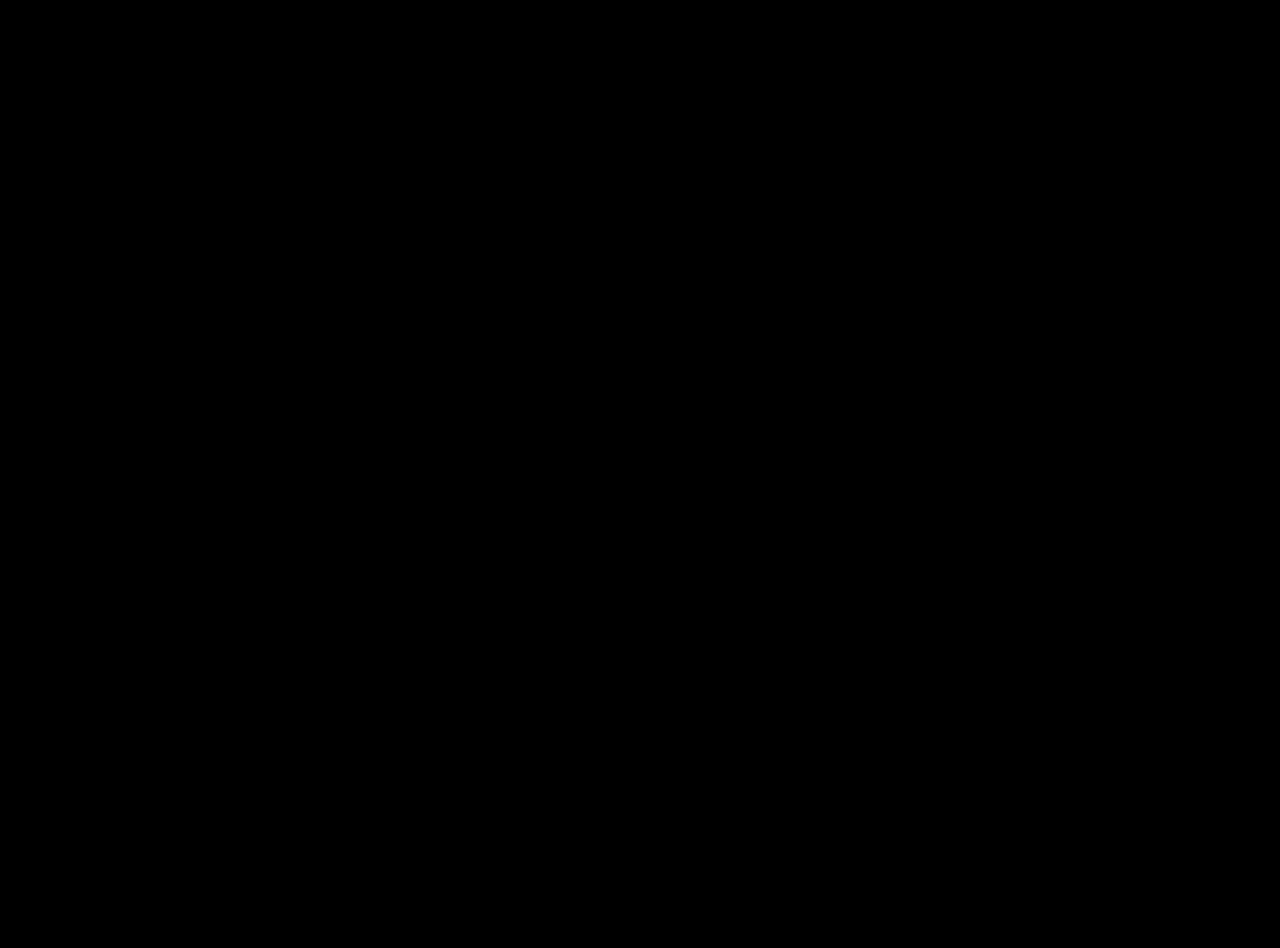
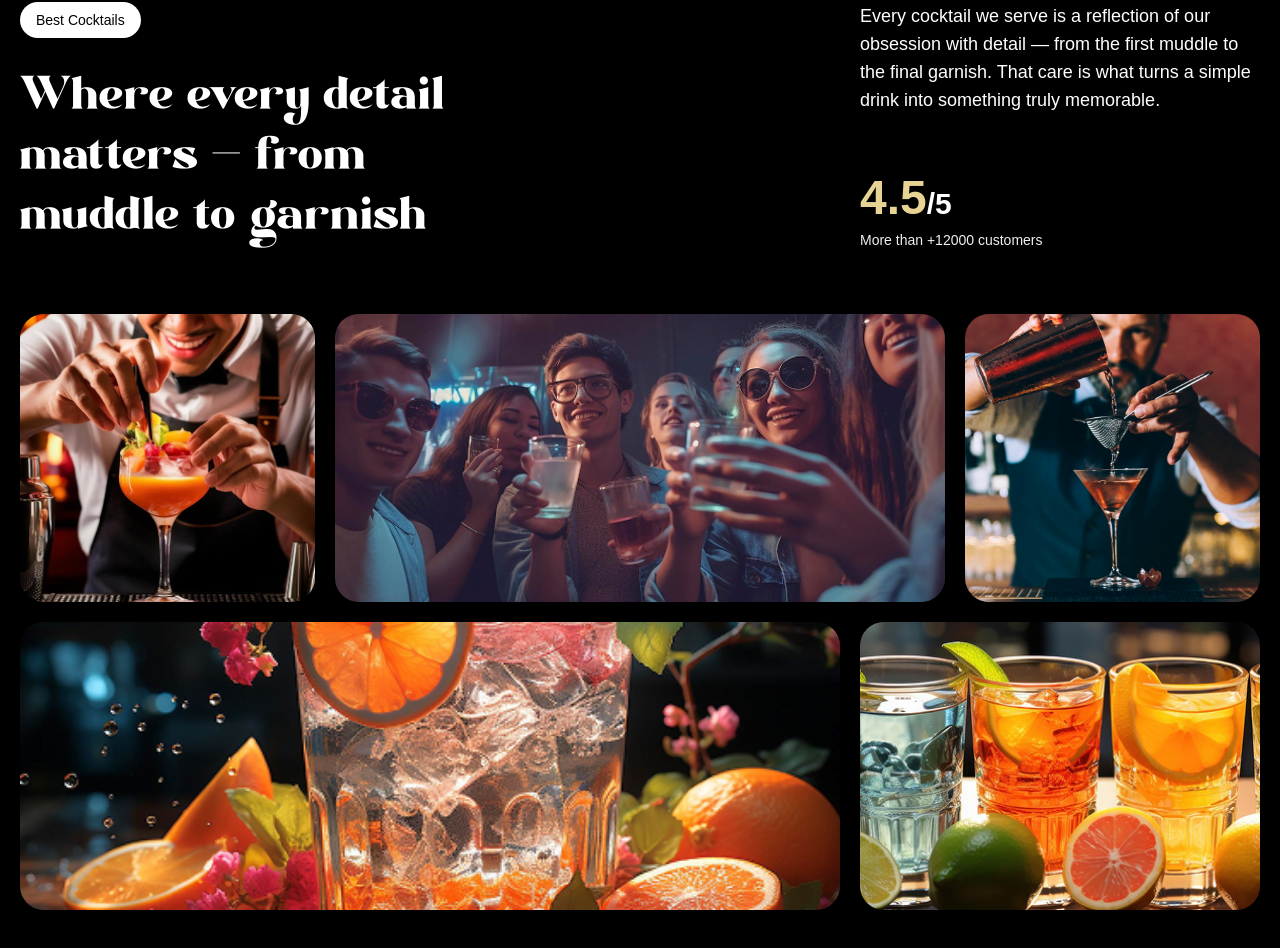
Before and after one commit to Alesia-Abaeva/gsap-test-project, a React (Vite) app: page / in a window 1280 px wide. Shown: the part 1710-2658 px from the top of the page. Before the commit the page ends 1600 px from the top, so only its background shows below. Built offline with nearby package versions, Linux system fonts and the light colour scheme; a web font is replaced by a local one.

Commit message:
Add about section

```diff
--- a/src/App.tsx
+++ b/src/App.tsx
@@ -2,6 +2,7 @@
 import { ScrollTrigger, SplitText } from 'gsap/all'
 
 import NavBar from './layout'
+import AboutSection from './widget/AboutSection'
 import CocktailSection from './widget/CocktailSection'
 import HeroSection from './widget/HeroSection'
 
@@ -14,6 +15,7 @@
       <NavBar />
       <HeroSection />
       <CocktailSection />
+      <AboutSection />
     </main>
   )
 }
--- /dev/null
+++ b/src/widget/AboutSection/AboutSection.tsx
@@ -0,0 +1,103 @@
+import React from 'react'
+
+import { useGSAP } from '@gsap/react'
+import gsap from 'gsap'
+import { SplitText } from 'gsap/all'
+import { useMediaQuery } from 'react-responsive'
+
+const AboutSection = () => {
+  useGSAP(() => {
+    const titleSplit = SplitText.create('#about h2', {
+      type: 'words',
+    })
+
+    const scrollTimeLine = gsap.timeline({
+      scrollTrigger: {
+        trigger: '#about',
+        start: 'top center',
+      },
+    })
+
+    scrollTimeLine
+      .from(titleSplit.words, {
+        opacity: 0,
+        duration: 1,
+        yPercent: 100,
+        ease: 'expo.out',
+        stagger: 0.02,
+      })
+      .from(
+        '.top-grid div, .bottom-grid div',
+        {
+          opacity: 0,
+          duration: 1,
+          ease: 'power1.inOut',
+          stagger: 0.04,
+        },
+        '=-0.5' // make the animation start have a second before previose of ends
+      )
+  }, [])
+
+  return (
+    <section id="about">
+      <div className="mb-16 md:px-0 px-5">
+        <div className="content">
+          <div className="md:col-span-8">
+            <p className="badge">Best Cocktails</p>
+            <h2>
+              Where every detail matters <span className="text-white">—</span> from muddle to
+              garnish
+            </h2>
+          </div>
+
+          <div className="sub-content">
+            <p>
+              Every cocktail we serve is a reflection of our obsession with detail — from the first
+              muddle to the final garnish. That care is what turns a simple drink into something
+              truly memorable.{' '}
+            </p>
+
+            <div>
+              <p className="md:text-3xl text-xl font-bold">
+                <span>4.5</span>/5
+              </p>
+              <p className="text-sm text-white-100">More than +12000 customers</p>
+            </div>
+          </div>
+        </div>
+      </div>
+
+      <div className="top-grid">
+        <div className="md:col-span-3">
+          <div className="noisy">
+            <img src="/images/abt1.png" alt="grid-img-1" />
+          </div>
+        </div>
+        <div className="md:col-span-6">
+          <div className="noisy">
+            <img src="/images/abt2.png" alt="grid-img-2" />
+          </div>
+        </div>
+        <div className="md:col-span-3">
+          <div className="noisy">
+            <img src="/images/abt5.png" alt="grid-img-5" />
+          </div>
+        </div>
+      </div>
+      <div className="bottom-grid">
+        <div className="md:col-span-8">
+          <div className="noisy">
+            <img src="/images/abt4.png" alt="grid-img-4" />
+          </div>
+        </div>
+        <div className="md:col-span-4">
+          <div className="noisy">
+            <img src="/images/abt3.png" alt="grid-img-3" />
+          </div>
+        </div>
+      </div>
+    </section>
+  )
+}
+
+export default AboutSection
--- /dev/null
+++ b/src/widget/AboutSection/index.ts
@@ -0,0 +1 @@
+export { default } from './AboutSection'
--- a/src/widget/CocktailSection/CocktailSection.tsx
+++ b/src/widget/CocktailSection/CocktailSection.tsx
@@ -1,9 +1,5 @@
-import React from 'react'
-
 import { useGSAP } from '@gsap/react'
 import gsap from 'gsap'
-import { SplitText } from 'gsap/all'
-import { useMediaQuery } from 'react-responsive'
 
 import { cocktailLists, mockTailLists } from '@/const'
 
```
